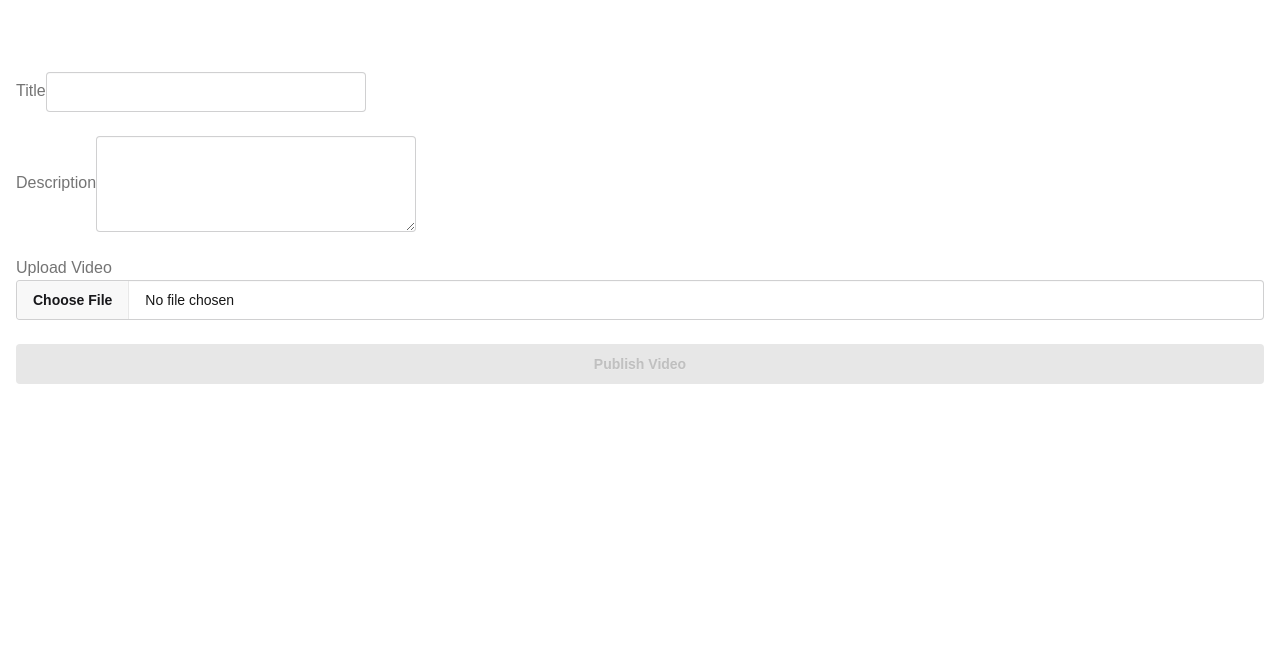
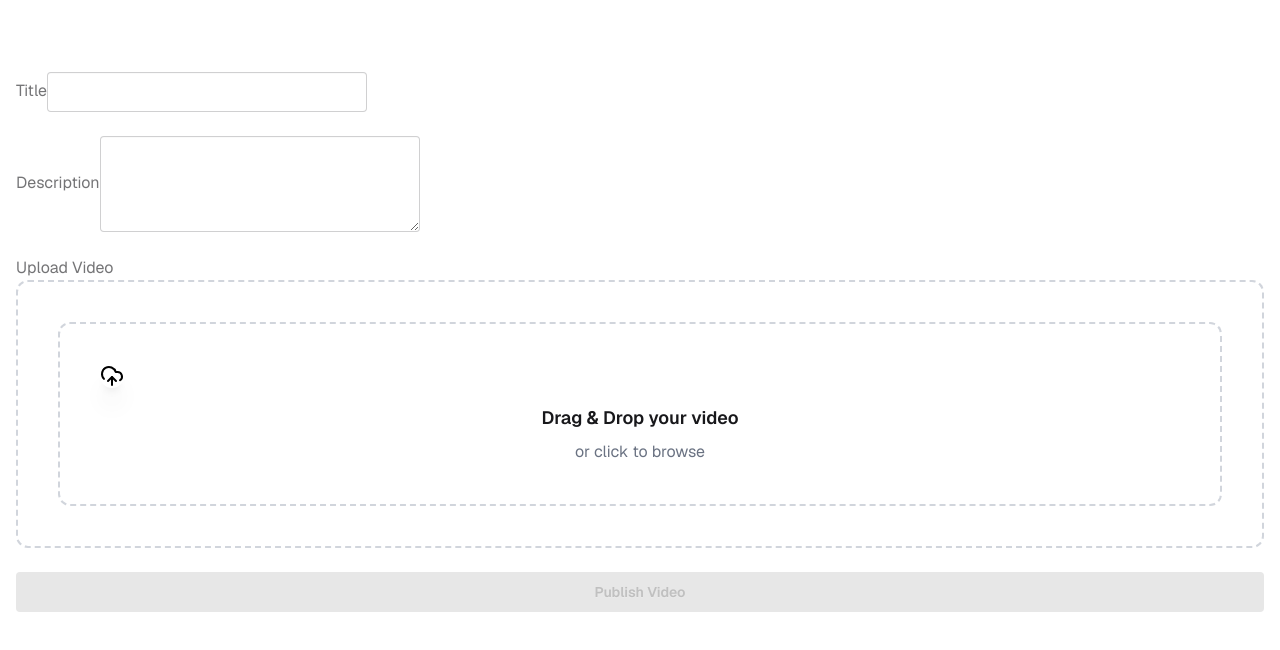
Before and after one commit to Arvin-purohit/reels-pro, a Next.js app: page /upload in a window 1280 px wide. Shown: the top 650 px of the page. Built offline with nearby package versions, Linux system fonts and the light colour scheme; no server answers; what @imagekit/next would draw is missing.

Commit message:
improving the app

```diff
--- a/app/components/FileUpload.tsx
+++ b/app/components/FileUpload.tsx
@@ -2,7 +2,8 @@
 
 import { upload } from "@imagekit/next";
 import { useState } from "react";
-import { Loader2 } from "lucide-react";
+import { useDropzone } from "react-dropzone";
+import { Loader2, UploadCloud } from "lucide-react";
 
 interface FileUploadProps {
   onSuccess: (response: any) => void;
@@ -17,16 +18,17 @@ export default function FileUpload({
 }: FileUploadProps) {
   const [uploading, setUploading] = useState(false);
   const [error, setError] = useState<string | null>(null);
+  const [selectedFile, setSelectedFile] = useState<File | null>(null);
 
   const validateFile = (file: File) => {
     if (fileType === "video") {
       if (!file.type.startsWith("video/")) {
-        setError("Please upload a valid video file");
+        setError("Please upload a valid video file.");
         return false;
       }
 
       if (file.size > 100 * 1024 * 1024) {
-        setError("Video size must be less than 100MB");
+        setError("Video size must be less than 100MB.");
         return false;
       }
     } else {
@@ -37,12 +39,12 @@ export default function FileUpload({
       ];
 
       if (!validTypes.includes(file.type)) {
-        setError("Please upload JPG, PNG or WEBP");
+        setError("Please upload JPG, PNG or WEBP.");
         return false;
       }
 
       if (file.size > 5 * 1024 * 1024) {
-        setError("Image size must be less than 5MB");
+        setError("Image size must be less than 5MB.");
         return false;
       }
     }
@@ -50,17 +52,12 @@ export default function FileUpload({
     return true;
   };
 
-  const handleUpload = async (
-    e: React.ChangeEvent<HTMLInputElement>
-  ) => {
-    const file = e.target.files?.[0];
-
-    if (!file) return;
-
+  const uploadFile = async (file: File) => {
     if (!validateFile(file)) return;
 
     setUploading(true);
     setError(null);
+    setSelectedFile(file);
 
     try {
       const authRes = await fetch("/api/auth/imagekit-auth");
@@ -69,14 +66,12 @@ export default function FileUpload({
       const response = await upload({
         file,
         fileName: file.name,
-        publicKey:
-          process.env.NEXT_PUBLIC_IMAGEKIT_PUBLIC_KEY!,
-
+        publicKey: process.env.NEXT_PUBLIC_IMAGEKIT_PUBLIC_KEY!,
         token: auth.token,
-
         signature: auth.signature,
         expire: auth.expire,
         folder: fileType === "video" ? "/videos" : "/images",
+
         onProgress: (event) => {
           if (!onProgress) return;
 
@@ -90,30 +85,109 @@ export default function FileUpload({
 
       onSuccess(response);
     } catch (err: any) {
+      console.error(err);
       setError(err.message || "Upload failed");
     } finally {
       setUploading(false);
     }
   };
 
+  const onDrop = (acceptedFiles: File[]) => {
+    if (acceptedFiles.length > 0) {
+      uploadFile(acceptedFiles[0]);
+    }
+  };
+
+  const { getRootProps, getInputProps, isDragActive } =
+    useDropzone({
+      onDrop,
+      multiple: false,
+      accept:
+        fileType === "video"
+          ? {
+              "video/*": [],
+            }
+          : {
+              "image/*": [],
+            },
+    });
+
   return (
-    <div className="space-y-2">
-      <input
-        type="file"
-        accept={fileType === "video" ? "video/*" : "image/*"}
-        onChange={handleUpload}
-        className="file-input file-input-bordered w-full"
-      />
+    <div className={`
+border-2
+border-dashed
+rounded-xl
+p-10
+text-center
+cursor-pointer
+transition-all
+
+bg-white
+dark:bg-slate-800
+
+${
+  isDragActive
+    ? "border-indigo-500 bg-indigo-50 dark:bg-slate-700"
+    : "border-gray-300 dark:border-slate-600 hover:border-indigo-500"
+}
+`}>
+      <div
+        {...getRootProps()}
+        className={`border-2 border-dashed rounded-xl p-10 cursor-pointer transition-all duration-300 text-center
+        ${
+          isDragActive
+            ? "border-blue-500 bg-blue-50"
+            : "border-gray-300 hover:border-blue-500 hover:bg-gray-50"
+        }`}
+      >
+        <input {...getInputProps()} />
+
+        <UploadCloud className="
+bg-white
+dark:bg-slate-800
+
+rounded-2xl
+
+shadow-xl
+
+text-black
+dark:text-white
+" />
+
+        <h3 className="mt-4 text-lg font-semibold">
+          {isDragActive
+            ? "Drop your file here..."
+            : `Drag & Drop your ${
+                fileType === "video" ? "video" : "image"
+              }`}
+        </h3>
+
+        <p className="text-gray-500 mt-2">
+          or click to browse
+        </p>
+      </div>
+
+      {selectedFile && (
+        <div className="rounded-lg border p-3 bg-gray-100 dark:bg-slate-800">
+          <p className="font-medium">
+            📁 {selectedFile.name}
+          </p>
+
+          <p className="text-sm text-gray-500">
+            {(selectedFile.size / (1024 * 1024)).toFixed(2)} MB
+          </p>
+        </div>
+      )}
 
       {uploading && (
         <div className="flex items-center gap-2">
-          <Loader2 className="h-4 w-4 animate-spin" />
+          <Loader2 className="h-5 w-5 animate-spin" />
           <span>Uploading...</span>
         </div>
       )}
 
       {error && (
-        <p className="text-red-500 text-sm">
+        <p className="text-red-600 dark:text-red-400">
           {error}
         </p>
       )}
--- /dev/null
+++ b/app/components/theme-provider.tsx
@@ -0,0 +1,19 @@
+"use client";
+
+import { ThemeProvider } from "next-themes";
+
+export function Providers({
+  children,
+}: {
+  children: React.ReactNode;
+}) {
+  return (
+    <ThemeProvider
+      attribute="class"
+      defaultTheme="light"
+      enableSystem={false}
+    >
+      {children}
+    </ThemeProvider>
+  );
+}
--- /dev/null
+++ b/app/components/uploadsection.tsx
@@ -0,0 +1,162 @@
+"use client";
+
+import { useState } from "react";
+import FileUpload from "./FileUpload";
+import { apiClient } from "@/lib/api-client";
+
+interface UploadSectionProps {
+  onVideoPublished: () => void;
+}
+
+export default function UploadSection({onVideoPublished,} : UploadSectionProps) {
+  const [caption, setCaption] = useState("");
+  const [videoUrl, setVideoUrl] = useState("");
+  const [uploadProgress, setUploadProgress] = useState(0);
+
+    const handlePublish = async () => {
+  if (!caption.trim()) {
+    alert("Please enter a caption.");
+    return;
+  }
+
+  if (!videoUrl) {
+    alert("Please upload a video first.");
+    return;
+  }
+
+  try {
+    await apiClient.createVideo({
+      title: caption,
+      description: caption,
+      videoUrl,
+      thumbnailUrl: "",
+    });
+
+    onVideoPublished();
+
+    setCaption("");
+    setVideoUrl("");
+    alert("🎉 Reel published successfully!");
+
+
+    // We'll refresh the feed in the next step
+  } catch (error: any) {
+  console.error("Publish Error:", error);
+  alert(error.message);
+}
+};
+
+
+  const handleUploadSuccess = (response: any) => {
+    console.log(response);
+
+    setVideoUrl(response.url);
+  };
+
+  return (
+<div
+  className="
+w-full
+max-w-3xl
+
+rounded-3xl
+
+bg-white
+dark:bg-slate-900
+
+shadow-2xl
+
+border
+border-gray-200
+dark:border-slate-700
+
+p-10
+
+transition-all
+duration-300
+"
+>
+
+    <div className="text-center mb-8">
+  <h2 className="text-4xl font-bold text-slate-900 dark:text-white">
+  </h2>
+
+  <p className="text-slate-600 dark:text-slate-300 mt-2">
+    Upload and share your next reel
+  </p>
+</div>
+
+      <textarea
+  placeholder="What's happening today?"
+  value={caption}
+  onChange={(e) => setCaption(e.target.value)}
+  rows={4}
+  className="
+    w-full
+    rounded-xl
+    border
+    border-gray-300
+    dark:border-slate-700
+    bg-white
+    dark:bg-slate-800
+    p-4
+    text-slate-900
+    dark:text-white
+    placeholder:text-gray-400
+    dark:placeholder:text-slate-400
+    focus:outline-none
+    focus:ring-2
+    focus:ring-indigo-500
+    transition
+  "
+/>
+
+      <FileUpload
+        fileType="video"
+        onSuccess={handleUploadSuccess}
+        onProgress={setUploadProgress}
+      />
+
+      {uploadProgress > 0 && uploadProgress < 100 && (
+        <div>
+
+          <p>{uploadProgress}%</p>
+
+          <progress
+            className="progress progress-primary w-full"
+            value={uploadProgress}
+            max="100"
+          />
+
+        </div>
+      )}
+
+      {videoUrl && (
+        <video
+          src={videoUrl}
+          controls
+          className="rounded-lg w-full"
+        />
+      )}
+
+      <button
+      onClick={handlePublish}
+  className="
+    w-full
+    rounded-xl
+    bg-indigo-600
+    hover:bg-indigo-700
+    text-white
+    font-semibold
+    py-3
+    transition
+    duration-300
+    disabled:opacity-50
+  "
+>
+  🚀 Publish Reel
+</button>
+
+    </div>
+  );
+}
--- a/app/globals.css
+++ b/app/globals.css
@@ -1,4 +1,5 @@
 @import "tailwindcss";
+@custom-variant dark (&:where(.dark, .dark *));
 
 @plugin "daisyui" {
   themes: light --default, dark --prefersdark;
@@ -17,14 +18,14 @@
 }
 
 @media (prefers-color-scheme: dark) {
-  :root {
-    --background: #0a0a0a;
-    --foreground: #ededed;
-  }
+
+:root {
+  --background: #ffffff;
+  --foreground: #171717;
 }
 
-body {
-  background: var(--background);
-  color: var(--foreground);
-  font-family: Arial, Helvetica, sans-serif;
+.dark {
+  --background: #0a0a0a;
+  --foreground: #ededed;
 }
+}
--- a/app/layout.tsx
+++ b/app/layout.tsx
@@ -4,6 +4,7 @@ import "./globals.css";
 import { NotificationProvider } from "./components/Notification";
 
 import Provider from "./components/Providers";
+import { Providers } from "./components/theme-provider";
 
 const geistSans = Geist({
   variable: "--font-geist-sans",
@@ -28,15 +29,18 @@ export default function RootLayout({
   return (
     <html
       lang="en"
+    suppressHydrationWarning
       className={`${geistSans.variable} ${geistMono.variable} h-full antialiased`}
     >
       <body className="min-h-full flex flex-col">
         <Provider>
           <main className="container mx-auto px-4 py-8">
+          <Providers>
+
           <NotificationProvider>
-
             {children}
           </NotificationProvider>
+           </Providers>
             </main></Provider>
       </body>
     </html>
--- a/models/video.ts
+++ b/models/video.ts
@@ -25,7 +25,7 @@ export interface IVideo {
 const videoSchema = new Schema<IVideo>({
     title : {type : String , required : true},
     description : {type : String , required : true},
-    thumbnailUrl : {type : String , required : true},
+    thumbnailUrl : {type : String , default : ''},
     videoUrl : {type : String , required : true},
     controls : {type : Boolean , default : true},
     transformations : {
--- a/package.json
+++ b/package.json
@@ -17,8 +17,10 @@
     "mongoose": "^9.7.3",
     "next": "16.2.10",
     "next-auth": "^4.24.14",
+    "next-themes": "^0.4.6",
     "react": "19.2.4",
     "react-dom": "19.2.4",
+    "react-dropzone": "^15.0.0",
     "react-hook-form": "^7.81.0"
   },
   "devDependencies": {
--- a/tailwind.config.ts
+++ b/tailwind.config.ts
@@ -1,16 +1,19 @@
 import type { Config } from "tailwindcss";
 
+const config: Config = {
+  darkMode: "class", // 👈 Add this
 
-const config: Config = {
   content: [
     "./pages/**/*.{js,ts,jsx,tsx,mdx}",
     "./components/**/*.{js,ts,jsx,tsx,mdx}",
     "./app/**/*.{js,ts,jsx,tsx,mdx}",
   ],
+
   theme: {
     extend: {},
   },
 
-  }
+  plugins: [],
+};
 
 export default config;
```
Also changed, not shown: app/api/videos/route.ts (+12 -9 lines), app/components/VideoUploadForm.tsx (+7 -5 lines), app/components/theme-toggle.tsx (added, +41 -0 lines), app/page.tsx (+51 -15 lines), 1 other file (tests, documents, lock files or other folders).
